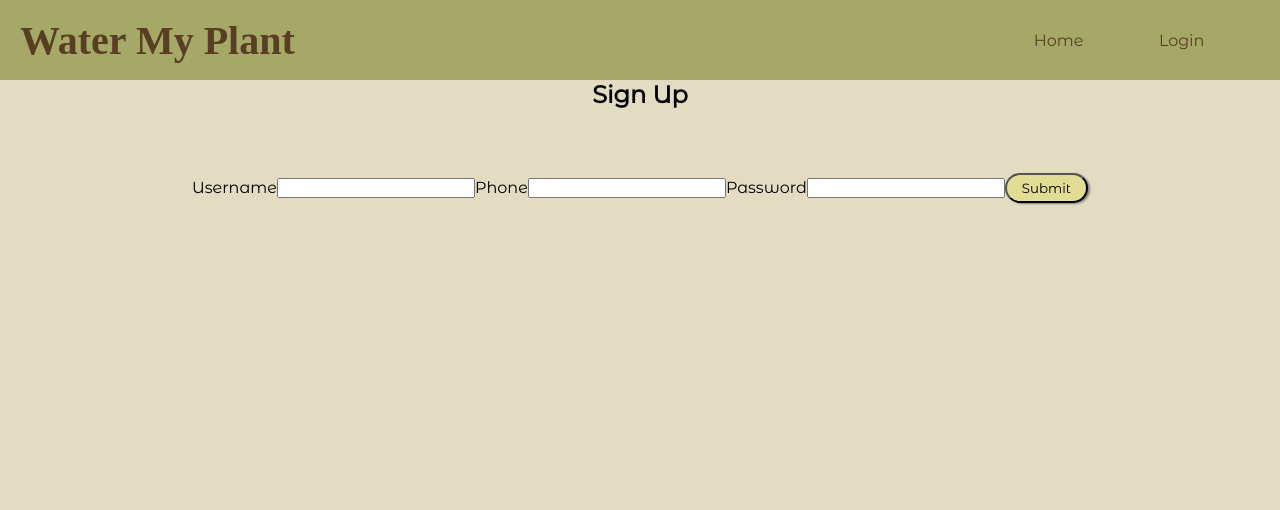
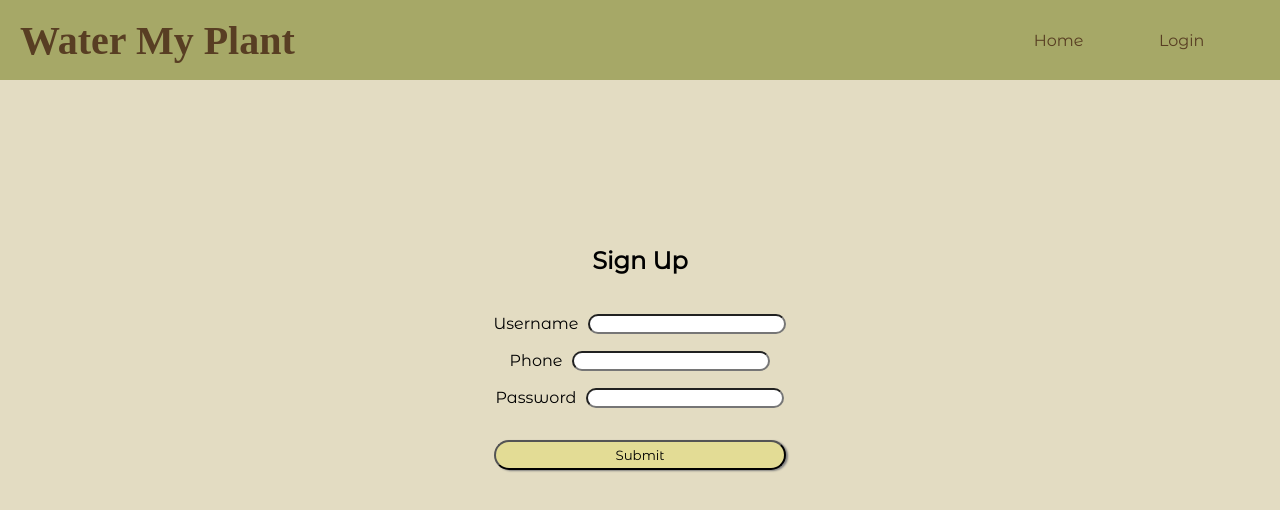
Before and after one commit to tt-17-water-my-plants/Front-End-Aleks-Update, a React (Create React App) app in the folder water-my-plants/: page /createaccount in a window 1280 px wide. Shown: the top 510 px of the page. Built offline with nearby package versions, Linux system fonts and the light colour scheme; a web font is replaced by a local one.

Commit message:
create-account-styles

```diff
--- a/water-my-plants/src/components/CreateAccount.js
+++ b/water-my-plants/src/components/CreateAccount.js
@@ -2,6 +2,42 @@ import React, { useState } from "react";
 import { useHistory } from "react-router";
 import axiosWithAuth from "../utils/axiosWithAuth";
 import Nav from "./Nav";
+import styled from 'styled-components';
+
+const Container = styled.div`
+  display: flex;
+  flex-direction: column;
+  align-items: center;
+  justify-content: space-between;
+  width: 60%;
+  margin: 10% auto;
+  height: 300px;
+
+  h2{
+    margin-top: 5%;
+  }
+  form {
+    display: flex;
+    flex-direction: column;
+    justify-content: space-between;
+    height: 80%;
+    margin: 5% auto;
+
+    input {
+      border-radius: 20px;
+      margin-left: 10px;
+    }
+  }
+
+@media screen and (max-width: 475px) {
+  width: 90%;
+
+  button {
+    width: 50%;
+    margin: 0 auto;
+  }
+}
+`
 
 const initialFormValues = {
   username: "",
@@ -43,7 +79,7 @@ export default function CreateAccount() {
   return (
     <>
       <Nav />
-      <div>
+      <Container>
         {/* Icon? */}
         <h2>Sign Up</h2>
         <form onSubmit={onSubmit}>
@@ -76,7 +112,7 @@ export default function CreateAccount() {
           </label>
           <button>Submit</button>
         </form>
-      </div>
+      </Container>
     </>
   );
 }
```
